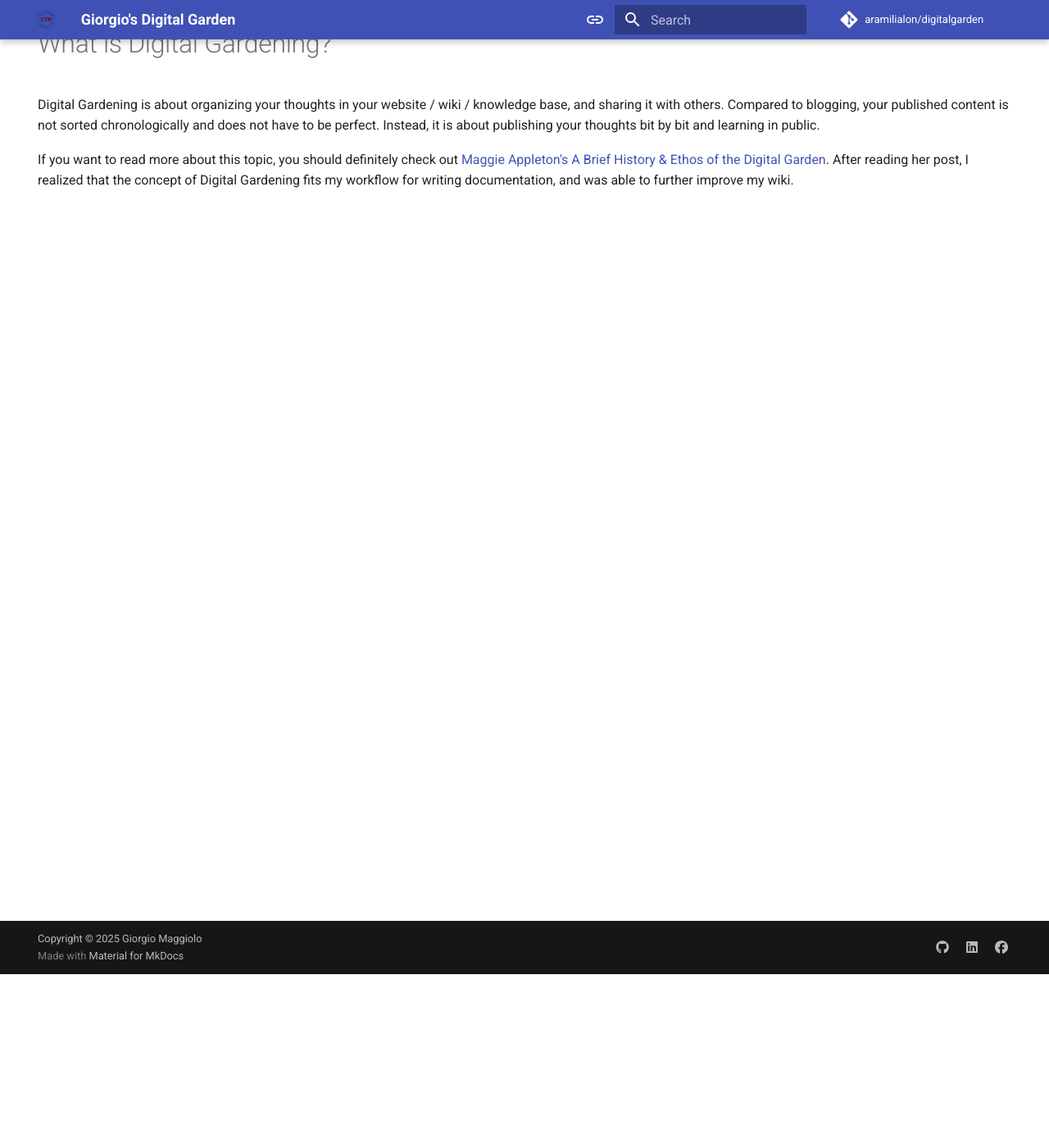
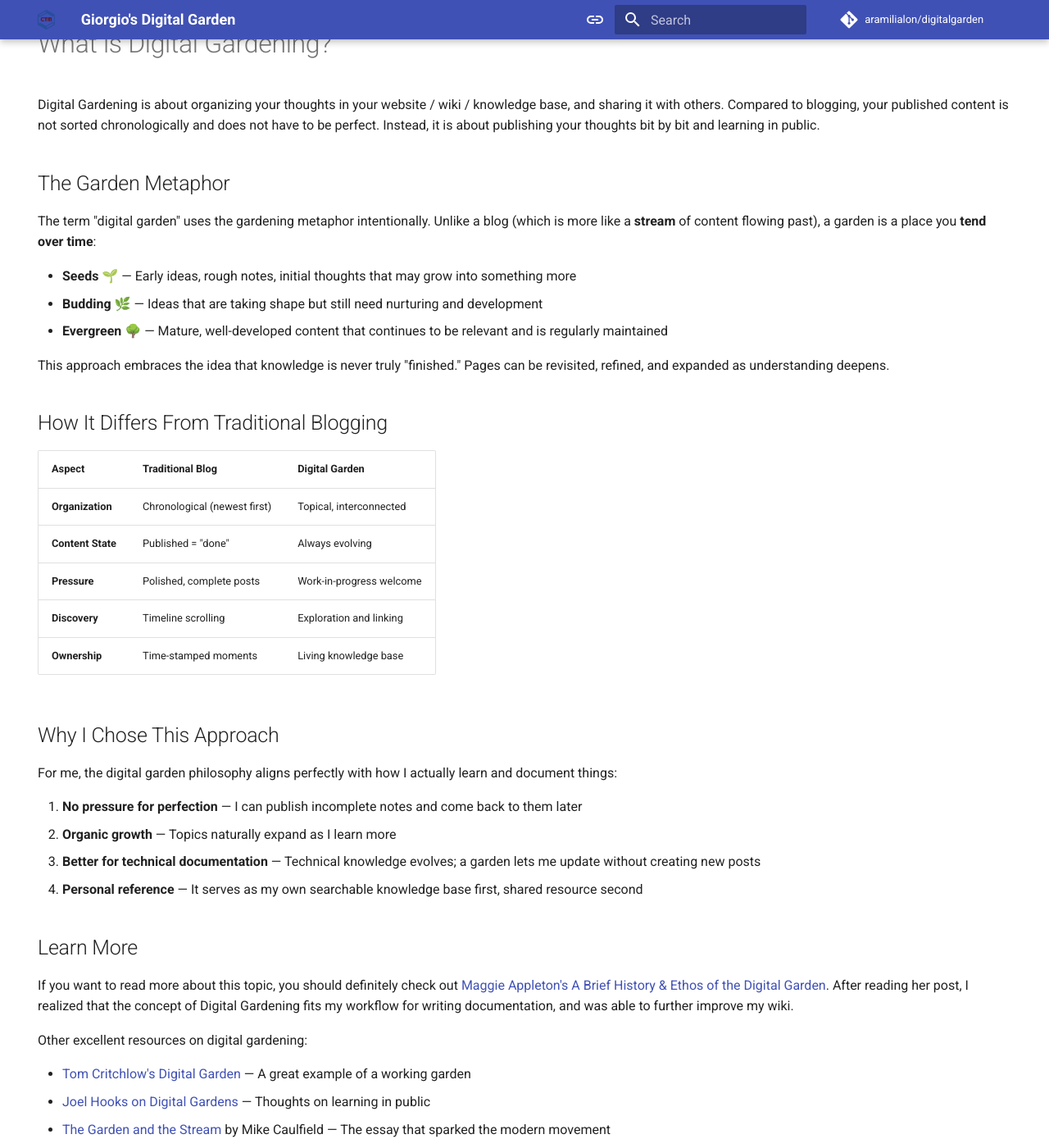
Before and after one commit to aramilialon/digitalgarden, an MkDocs documentation site: the page built from docs/digital-garden.md, in a window 1280 px wide and 1400 px high, scrolled down 212 px. Shown: the whole window at 82% size. Built offline with MkDocs 1.6.1 and Material for MkDocs 9.7.7, drawn with Linux system fonts in a browser that asks for light colours; comment, search, counter and statistics services are not loaded.

Commit message:
expanded a little bit the explaination of the digital garden

```diff
--- a/docs/digital-garden.md
+++ b/docs/digital-garden.md
@@ -9,4 +9,41 @@ status: wip
 
 Digital Gardening is about organizing your thoughts in your website / wiki / knowledge base, and sharing it with others. Compared to blogging, your published content is not sorted chronologically and does not have to be perfect. Instead, it is about publishing your thoughts bit by bit and learning in public.
 
+## The Garden Metaphor
+
+The term "digital garden" uses the gardening metaphor intentionally. Unlike a blog (which is more like a **stream** of content flowing past), a garden is a place you **tend over time**:
+
+- **Seeds** 🌱 — Early ideas, rough notes, initial thoughts that may grow into something more
+- **Budding** 🌿 — Ideas that are taking shape but still need nurturing and development
+- **Evergreen** 🌳 — Mature, well-developed content that continues to be relevant and is regularly maintained
+
+This approach embraces the idea that knowledge is never truly "finished." Pages can be revisited, refined, and expanded as understanding deepens.
+
+## How It Differs From Traditional Blogging
+
+| Aspect | Traditional Blog | Digital Garden |
+|--------|------------------|----------------|
+| **Organization** | Chronological (newest first) | Topical, interconnected |
+| **Content State** | Published = "done" | Always evolving |
+| **Pressure** | Polished, complete posts | Work-in-progress welcome |
+| **Discovery** | Timeline scrolling | Exploration and linking |
+| **Ownership** | Time-stamped moments | Living knowledge base |
+
+## Why I Chose This Approach
+
+For me, the digital garden philosophy aligns perfectly with how I actually learn and document things:
+
+1. **No pressure for perfection** — I can publish incomplete notes and come back to them later
+2. **Organic growth** — Topics naturally expand as I learn more
+3. **Better for technical documentation** — Technical knowledge evolves; a garden lets me update without creating new posts
+4. **Personal reference** — It serves as my own searchable knowledge base first, shared resource second
+
+## Learn More
+
 If you want to read more about this topic, you should definitely check out [Maggie Appleton's A Brief History & Ethos of the Digital Garden](https://maggieappleton.com/garden-history). After reading her post, I realized that the concept of Digital Gardening fits my workflow for writing documentation, and was able to further improve my wiki.
+
+Other excellent resources on digital gardening:
+
+- [Tom Critchlow's Digital Garden](https://tomcritchlow.com/wiki/) — A great example of a working garden
+- [Joel Hooks on Digital Gardens](https://joelhooks.com/digital-garden) — Thoughts on learning in public
+- [The Garden and the Stream](https://hapgood.us/2015/10/17/the-garden-and-the-stream-a-technopastoral/) by Mike Caulfield — The essay that sparked the modern movement
```
